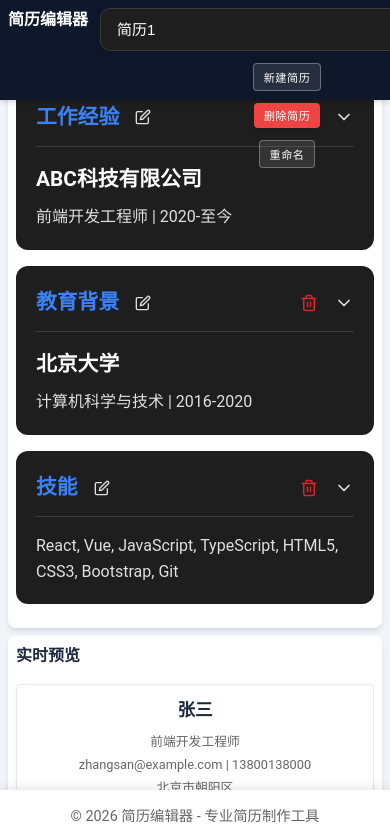
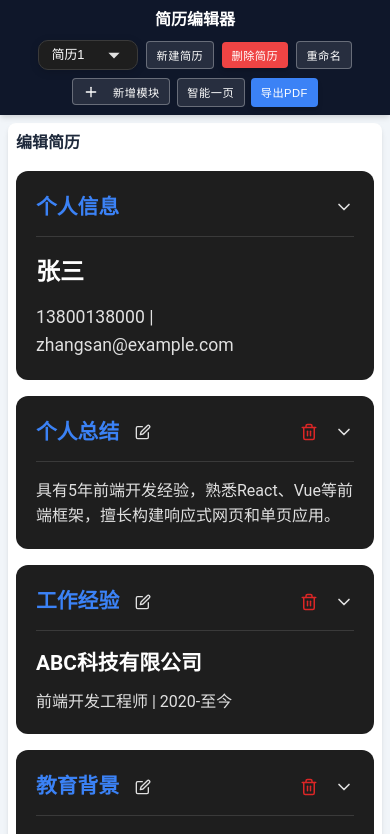
Before and after one commit to painsix96/resume-editor, a React (Vite) app: page / in a window 390 px wide. Shown: the top 834 px of the page. Built offline with nearby package versions, Linux system fonts and the light colour scheme; the HTML template or start-up script is replaced by a standard one.

Commit message:
优化响应式布局和按钮排布
- 移除底部栏避免内容遮挡
- 优化编辑区和预览区的宽度自适应
- 添加中等屏幕断点优化布局
- 统一按钮大小，让排布更整齐
- 调整响应式断点到768px

```diff
--- a/preview-logo.html
+++ /dev/null
@@ -1,85 +0,0 @@
-<!DOCTYPE html>
-<html lang="zh-CN">
-<head>
-    <meta charset="UTF-8">
-    <meta name="viewport" content="width=device-width, initial-scale=1.0">
-    <title>Logo 预览</title>
-    <style>
-        body {
-            font-family: -apple-system, BlinkMacSystemFont, 'Segoe UI', Roboto, sans-serif;
-            margin: 0;
-            padding: 40px;
-            background: linear-gradient(135deg, #667eea 0%, #764ba2 100%);
-            min-height: 100vh;
-            display: flex;
-            flex-direction: column;
-            align-items: center;
-        }
-        h1 {
-            color: white;
-            margin-bottom: 40px;
-            text-shadow: 2px 2px 4px rgba(0,0,0,0.2);
-        }
-        .logo-container {
-            background: white;
-            padding: 60px;
-            border-radius: 20px;
-            box-shadow: 0 20px 60px rgba(0,0,0,0.3);
-            margin-bottom: 40px;
-        }
-        .description {
-            color: white;
-            max-width: 600px;
-            text-align: center;
-            line-height: 1.8;
-        }
-        .features {
-            margin-top: 30px;
-            display: flex;
-            gap: 20px;
-            flex-wrap: wrap;
-            justify-content: center;
-        }
-        .feature {
-            background: rgba(255,255,255,0.2);
-            padding: 15px 25px;
-            border-radius: 10px;
-            color: white;
-            backdrop-filter: blur(10px);
-        }
-    </style>
-</head>
-<body>
-    <h1>✨ 简约版 Logo 设计预览</h1>
-
-    <div class="logo-container">
-        <svg width="200" height="200" viewBox="0 0 200 200" xmlns="http://www.w3.org/2000/svg">
-            <g transform="translate(50, 40)">
-                <rect x="0" y="0" width="100" height="120" rx="6" fill="#FF6B6B"/>
-                <g fill="#FFFFFF" opacity="0.85">
-                    <rect x="14" y="20" width="50" height="4" rx="2"/>
-                    <rect x="14" y="32" width="72" height="4" rx="2"/>
-                    <rect x="14" y="48" width="60" height="4" rx="2"/>
-                    <rect x="14" y="60" width="68" height="4" rx="2"/>
-                    <rect x="14" y="76" width="55" height="4" rx="2"/>
-                </g>
-            </g>
-        </svg>
-    </div>
-
-    <div class="description">
-        <h2 style="color: white; margin-bottom: 20px;">设计特点</h2>
-        <div class="features">
-            <div class="feature">🎯 极简设计</div>
-            <div class="feature">🪟 透明背景</div>
-            <div class="feature">📄 文档造型</div>
-            <div class="feature">❤️ 温暖珊瑚红</div>
-        </div>
-        <p style="margin-top: 30px;">
-            这次的设计非常简约！<br>
-            只有一个简洁的文档形状，去掉了所有花哨的元素。<br>
-            温暖的珊瑚红色，专业又不失活力！
-        </p>
-    </div>
-</body>
-</html>
--- a/src/App.jsx
+++ b/src/App.jsx
@@ -163,30 +163,11 @@ function App() {
     return savedCurrentResumeId || '1';
   });
   const [isCompressed, setIsCompressed] = useState(false);
-  const [isFooterVisible, setIsFooterVisible] = useState(false);
   const [editingSectionName, setEditingSectionName] = useState(null);
   const [showAddSectionMenu, setShowAddSectionMenu] = useState(false);
   const [showDeleteConfirm, setShowDeleteConfirm] = useState(false);
   const [resumeToDelete, setResumeToDelete] = useState(null);
   const previewRef = useRef(null);
-
-  // 监听滚动事件，控制底部信息栏显示
-  useEffect(() => {
-    const handleScroll = () => {
-      const scrollHeight = document.documentElement.scrollHeight;
-      const scrollTop = document.documentElement.scrollTop;
-      const clientHeight = document.documentElement.clientHeight;
-
-      if (scrollHeight - scrollTop - clientHeight < 100) {
-        setIsFooterVisible(true);
-      } else {
-        setIsFooterVisible(false);
-      }
-    };
-
-    window.addEventListener('scroll', handleScroll);
-    return () => window.removeEventListener('scroll', handleScroll);
-  }, []);
 
   // 当简历数据变化时，保存到 localStorage
   useEffect(() => {
@@ -1435,10 +1416,10 @@ function App() {
                 </option>
               ))}
             </select>
-            <button className="btn btn-sm btn-secondary" onClick={handleCreateResume}>
+            <button className="btn btn-secondary" onClick={handleCreateResume}>
               新建简历
             </button>
-            <button className="btn btn-sm btn-danger" onClick={() => {
+            <button className="btn btn-danger" onClick={() => {
               if (resumes.length <= 1) {
                 alert('至少需要保留一份简历');
                 return;
@@ -1448,7 +1429,7 @@ function App() {
             }}>
               删除简历
             </button>
-            <button className="btn btn-sm btn-secondary" onClick={() => {
+            <button className="btn btn-secondary" onClick={() => {
               const newName = prompt('请输入新的简历名称:', currentResume?.name);
               if (newName) handleRenameResume(currentResumeId, newName);
             }}>
@@ -1612,10 +1593,6 @@ function App() {
           </div>
         )}
 
-        {/* 底部 */}
-        <footer className={`footer ${isFooterVisible ? 'visible' : ''}`}>
-          <p>© 2026 简历编辑器 - 专业简历制作工具</p>
-        </footer>
       </div>
     </DndProvider>
   );
--- a/src/index.css
+++ b/src/index.css
@@ -48,16 +48,16 @@ code {
   background-color: var(--primary-color);
   color: white;
   box-shadow: var(--shadow);
-  padding: 0.5rem 2rem;
+  padding: 0.75rem 1.5rem;
   display: flex;
   justify-content: space-between;
   align-items: center;
-  position: sticky;
+  position: relative;
   top: 0;
   z-index: 100;
   flex-wrap: wrap;
   gap: 1rem;
-  min-height: 70px;
+  min-height: auto;
 }
 
 .header h1 {
@@ -107,6 +107,7 @@ code {
   align-items: center;
   gap: 0.75rem;
   flex-wrap: wrap;
+  justify-content: center;
 }
 
 .resume-select {
@@ -150,6 +151,8 @@ code {
 .header .actions {
   display: flex;
   gap: 0.75rem;
+  flex-wrap: wrap;
+  justify-content: center;
 }
 
 .btn {
@@ -209,11 +212,10 @@ code {
 .main {
   flex: 1;
   display: flex;
-  padding: 0 1rem;
+  padding: 1rem;
   gap: 1rem;
   align-items: flex-start;
-  overflow: auto;
-  height: calc(100vh - 80px);
+  overflow: hidden;
   justify-content: center;
 }
 
@@ -263,8 +265,9 @@ code {
   overflow-y: auto;
   max-height: calc(100vh - 80px);
   transition: var(--transition);
+  width: 100%;
   max-width: 600px;
-  min-width: 400px;
+  min-width: 0;
 }
 
 .editor:hover {
@@ -448,8 +451,9 @@ code {
   flex-direction: column;
   max-height: calc(100vh - 80px);
   transition: var(--transition);
+  width: 100%;
   max-width: 800px;
-  min-width: 500px;
+  min-width: 0;
 }
 
 .preview:hover {
@@ -633,43 +637,17 @@ code {
   background-color: #2a2a2a !important;
 }
 
-/* 响应式设计 - 平板设备 */
+/* 响应式设计 - 中等尺寸屏幕 */
 @media (max-width: 1024px) {
-  .main {
-    flex-direction: column;
-    height: auto;
-    min-height: calc(100vh - 80px);
-    overflow-y: auto;
-    align-items: stretch;
-  }
-
-  .editor {
-    max-width: 100%;
-    min-width: auto;
-    width: 100%;
-    max-height: none;
-    flex: none;
-  }
-
-  .preview {
-    max-width: 100%;
-    min-width: auto;
-    width: 100%;
-    max-height: none;
-    flex: none;
-  }
-}
-
-/* 响应式设计 - 手机设备 */
-@media (max-width: 768px) {
   .header {
-    flex-direction: column;
+    padding: 0.75rem;
     gap: 0.75rem;
-    padding: 0.75rem;
   }
 
   .header h1 {
     font-size: 1.1rem;
+    text-align: center;
+    width: 100%;
   }
 
   .resume-management {
@@ -678,14 +656,15 @@ code {
   }
 
   .resume-select {
-    flex: 1;
-    min-width: auto;
+    min-width: 140px;
+    padding: 0.5rem 2rem 0.5rem 0.75rem;
+    font-size: 0.875rem;
   }
 
   .header .actions {
     width: 100%;
     justify-content: center;
-    flex-wrap: wrap;
+    gap: 0.5rem;
   }
 
   .btn {
@@ -696,8 +675,71 @@ code {
   .main {
     padding: 0.75rem;
     gap: 0.75rem;
+  }
+
+  .editor,
+  .preview {
+    padding: 0.75rem;
+  }
+
+  .editor h2,
+  .preview h2 {
+    font-size: 1.05rem;
+  }
+}
+
+/* 响应式设计 - 平板和手机设备 */
+@media (max-width: 768px) {
+  .header {
+    flex-direction: column;
+    gap: 0.5rem;
+    padding: 0.5rem;
+  }
+
+  .header h1 {
+    font-size: 1.1rem;
+    margin: 0;
+  }
+
+  .resume-management {
+    width: 100%;
+    justify-content: center;
+    flex-wrap: wrap;
+    gap: 0.5rem;
+  }
+
+  .resume-select {
+    flex: none;
+    min-width: 120px;
+    width: auto;
+    padding: 0.5rem 1rem;
+    font-size: 0.875rem;
+  }
+
+  .header .actions {
+    width: 100%;
+    justify-content: center;
+    flex-wrap: wrap;
+    gap: 0.5rem;
+  }
+
+  .btn {
+    padding: 0.35rem 0.7rem;
+    font-size: 0.75rem;
+  }
+
+  .container {
     height: auto;
-    min-height: calc(100vh - 120px);
+    overflow: visible;
+  }
+
+  .main {
+    flex-direction: column;
+    padding: 0.75rem;
+    gap: 0.75rem;
+    height: auto;
+    overflow: visible;
+    align-items: stretch;
   }
 
   .editor {
@@ -705,7 +747,8 @@ code {
     min-width: auto;
     width: 100%;
     max-height: none;
-    padding: 0.75rem;
+    flex: none;
+    margin-top: 0;
   }
 
   .preview {
@@ -713,7 +756,7 @@ code {
     min-width: auto;
     width: 100%;
     max-height: none;
-    padding: 0.75rem;
+    flex: none;
   }
 
   .editor h2,
@@ -740,9 +783,10 @@ code {
 }
 
 /* 响应式设计 - 小屏手机 */
-@media (max-width: 480px) {
+@media (max-width: 640px) {
   .header {
     padding: 0.5rem;
+    gap: 0.5rem;
   }
 
   .header h1 {
@@ -750,50 +794,43 @@ code {
   }
 
   .resume-management {
-    flex-direction: column;
+    flex-direction: row;
     width: 100%;
+    justify-content: center;
   }
 
   .resume-select {
-    width: 100%;
+    width: auto;
+    min-width: 100px;
+    padding: 0.4rem 0.8rem;
+    font-size: 0.8rem;
   }
 
   .header .actions {
     width: 100%;
-    gap: 0.5rem;
+    gap: 0.4rem;
+    justify-content: center;
   }
 
   .btn {
-    flex: 1;
+    flex: none;
     justify-content: center;
+    padding: 0.3rem 0.6rem;
+    font-size: 0.7rem;
   }
 
   .btn-sm {
-    padding: 0.3rem 0.6rem;
-    font-size: 0.7rem;
+    padding: 0.25rem 0.5rem;
+    font-size: 0.65rem;
   }
 
   .main {
     padding: 0.5rem;
     gap: 0.5rem;
-    height: auto;
-    min-height: calc(100vh - 100px);
   }
 
-  .editor {
-    max-width: 100%;
-    min-width: auto;
-    width: 100%;
-    max-height: none;
-    padding: 0.5rem;
-    border-radius: 0.5rem;
-  }
-
+  .editor,
   .preview {
-    max-width: 100%;
-    min-width: auto;
-    width: 100%;
-    max-height: none;
     padding: 0.5rem;
     border-radius: 0.5rem;
   }
```
Also changed, not shown: preview-new-logo.svg (deleted).
